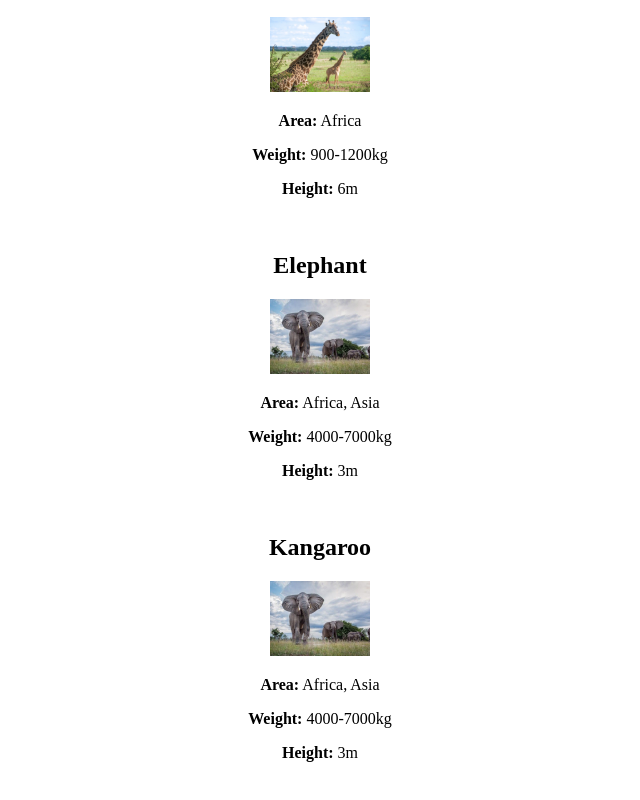
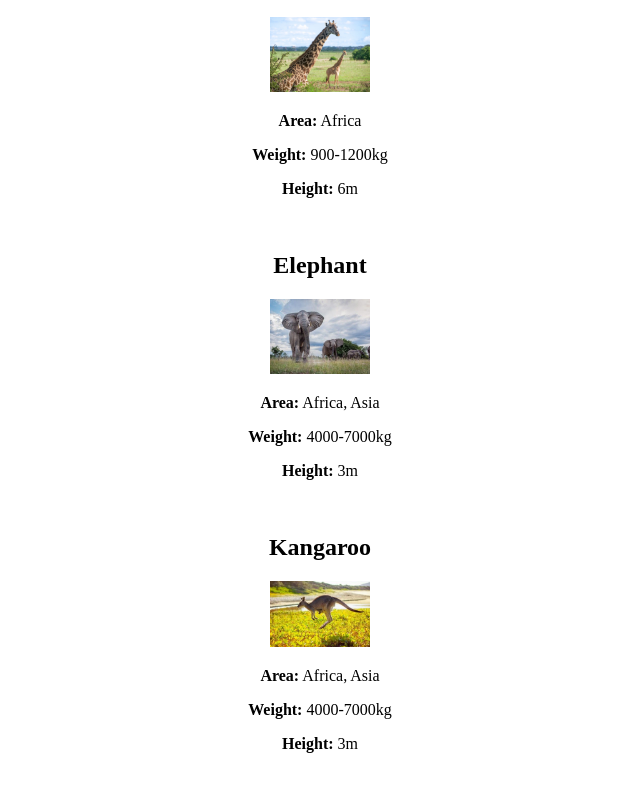
Before and after one commit to skeaxd/pz2, a plain HTML site: page index.html in a window 1280 px wide. Shown: the part 314-1114 px from the top of the page, without its empty margins (320-960 px from the left). Drawn offline with Linux system fonts and the light colour scheme.

Commit message:
fix(front): change index.html section kangaroo

```diff
--- a/index.html
+++ b/index.html
@@ -32,7 +32,7 @@
     <br>
 
     <h2>Kangaroo</h2>
-    <img src="pictures/elephant.jpg" width="100px" alt="">
+    <img src="pictures/paw_print.jpg" width="100px" alt="">
     <p><b>Area:</b> Africa, Asia</p>
     <p><b>Weight:</b> 4000-7000kg</p>
     <p><b>Height:</b> 3m</p>
```
